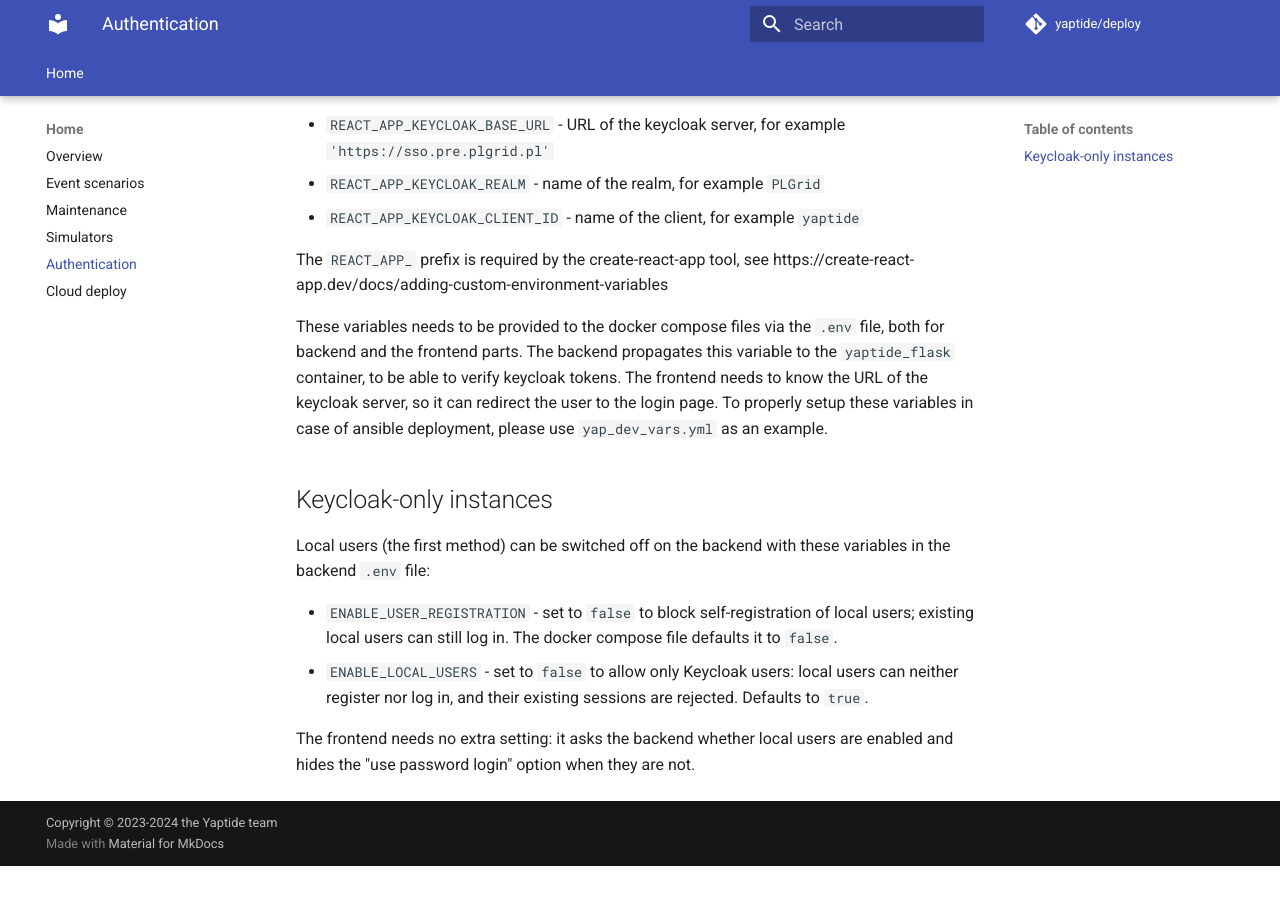
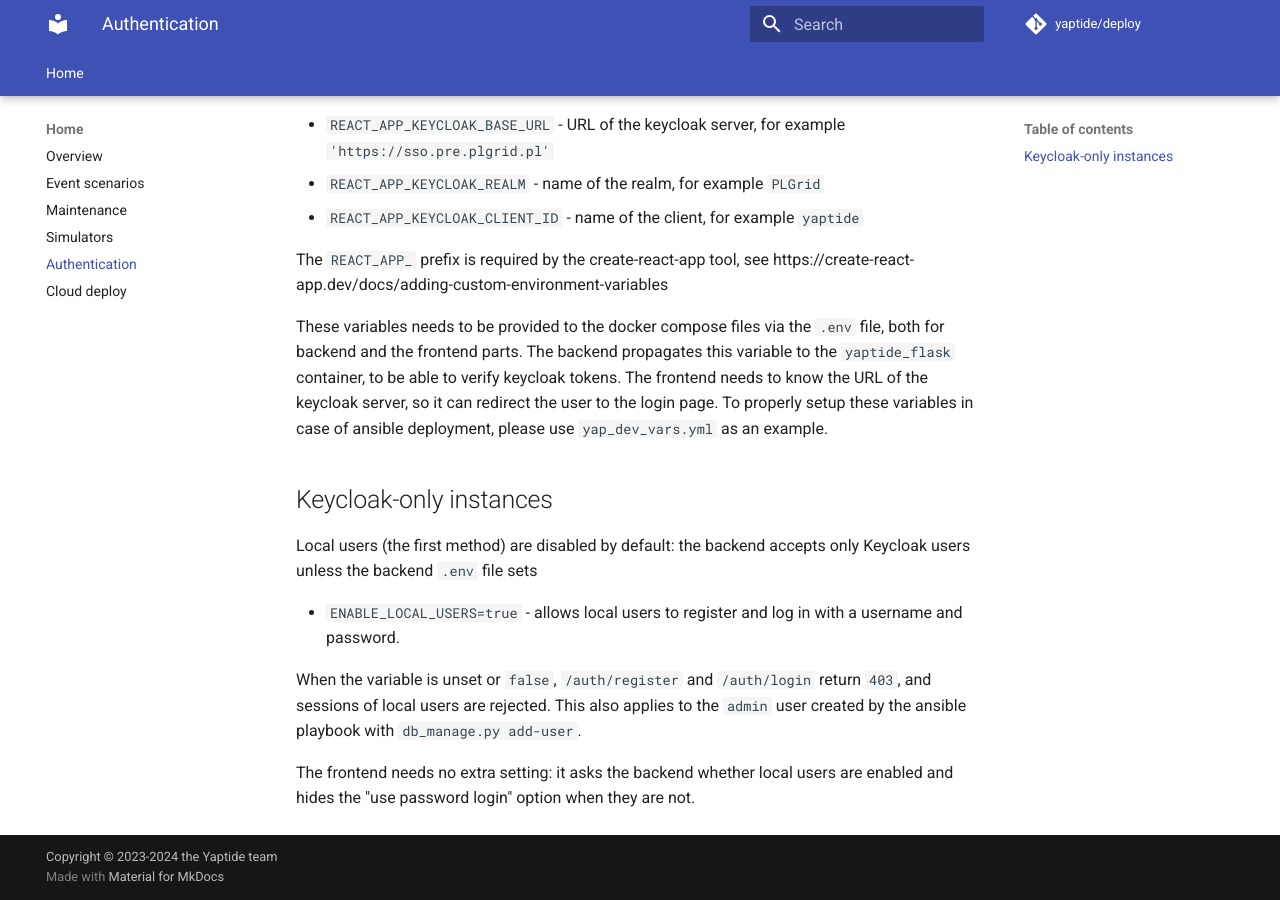
Before and after one commit to yaptide/deploy, an MkDocs documentation site: the page built from docs/authentication.md, in a window 1280 px wide and 900 px high, scrolled down 501 px. Built offline with MkDocs 1.6.1 and Material for MkDocs 9.7.7, drawn with Linux system fonts in a browser that asks for light colours; comment, search, counter and statistics services are not loaded; before the commit the page ends 1367 px from its top, so only the background shows below that.

Commit message:
Document single ENABLE_LOCAL_USERS flag, disabled by default
Co-Authored-By: Claude Opus 5.5 <noreply@anthropic.com>

```diff
--- a/docs/authentication.md
+++ b/docs/authentication.md
@@ -27,9 +27,10 @@ To properly setup these variables in case of ansible deployment, please use `yap
 
 ## Keycloak-only instances
 
-Local users (the first method) can be switched off on the backend with these variables in the backend `.env` file:
+Local users (the first method) are disabled by default: the backend accepts only Keycloak users unless the backend `.env` file sets
 
-  * `ENABLE_USER_REGISTRATION` - set to `false` to block self-registration of local users; existing local users can still log in. The docker compose file defaults it to `false`.
-  * `ENABLE_LOCAL_USERS` - set to `false` to allow only Keycloak users: local users can neither register nor log in, and their existing sessions are rejected. Defaults to `true`.
+  * `ENABLE_LOCAL_USERS=true` - allows local users to register and log in with a username and password.
+
+When the variable is unset or `false`, `/auth/register` and `/auth/login` return `403`, and sessions of local users are rejected. This also applies to the `admin` user created by the ansible playbook with `db_manage.py add-user`.
 
 The frontend needs no extra setting: it asks the backend whether local users are enabled and hides the "use password login" option when they are not.
```
